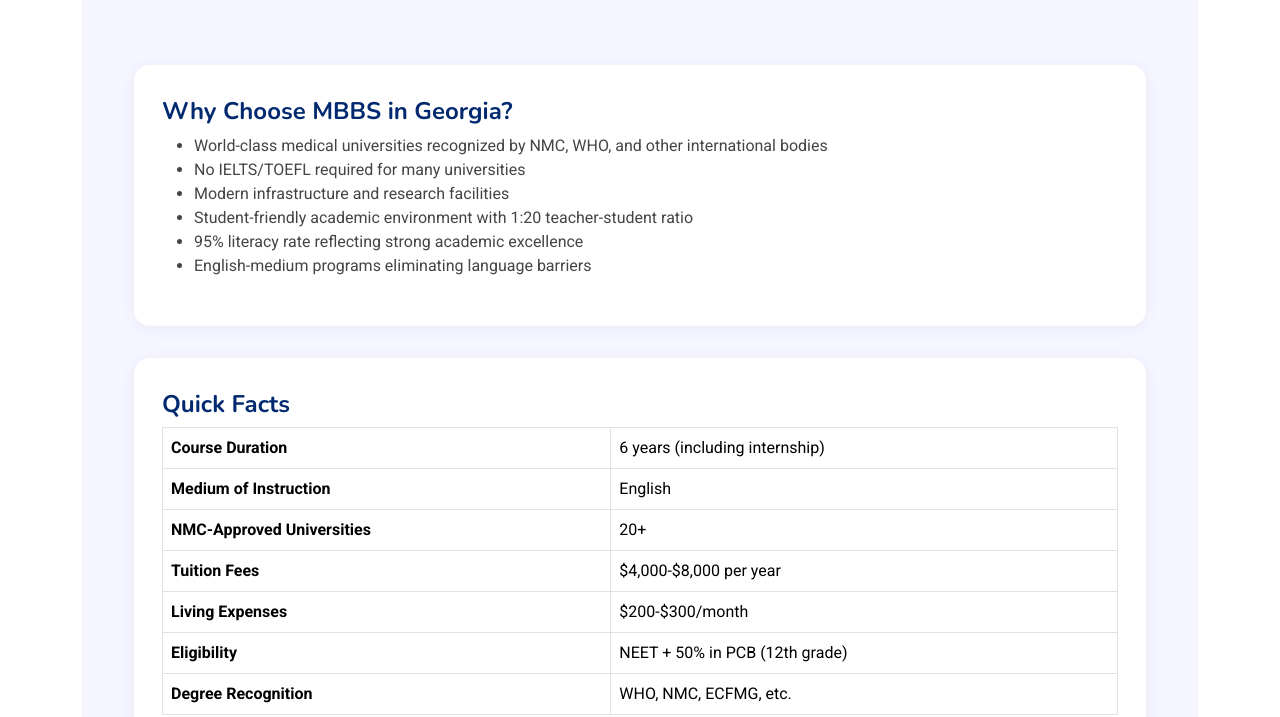
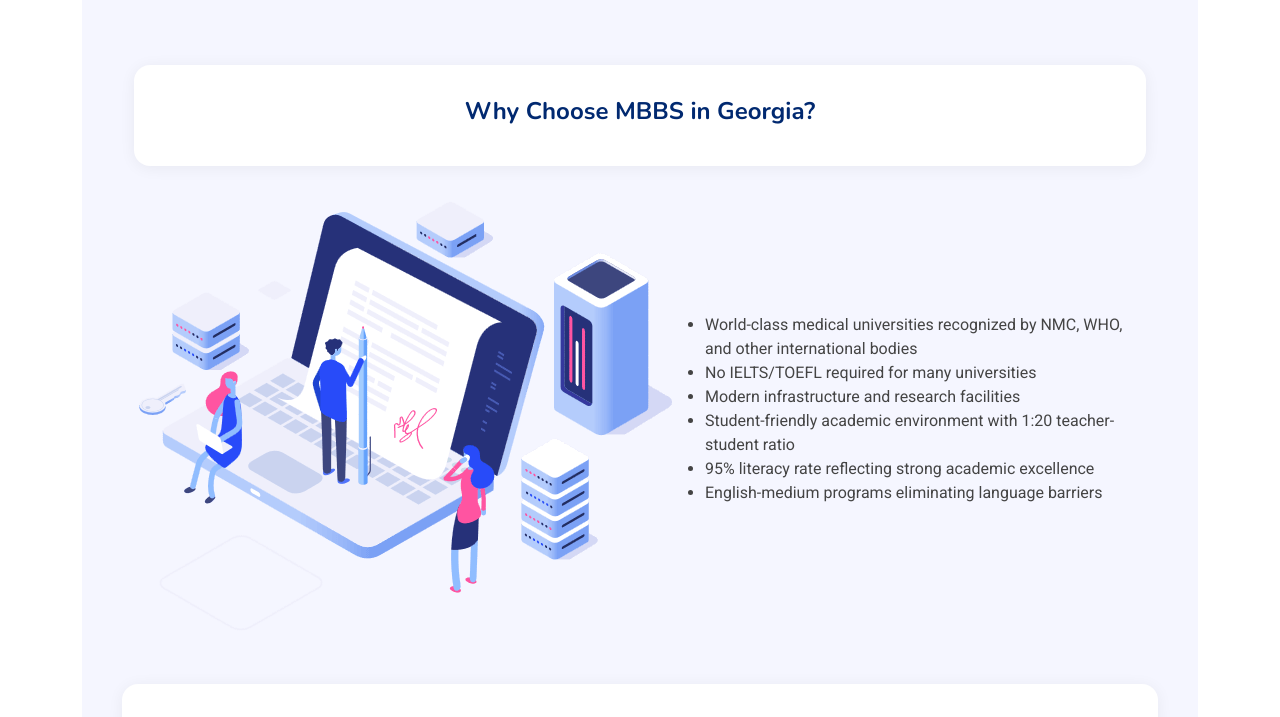
Before and after one commit to atulitha/kishore2, a plain HTML site: page universities/georgia.html in a window 1280 px wide. Shown: the part 83-800 px from the top of the page. Drawn offline with nearby package versions, Linux system fonts and the light colour scheme.

Commit message:
update georgia.html: enhance layout and styling for the MBBS section

```diff
--- a/universities/georgia.html
+++ b/universities/georgia.html
@@ -148,8 +148,10 @@
                      data-aos-delay="200">
                     <div class="content">
                         <div class="container my-5">
-                            <div class="georgia-section">
-                                <h2>Why Choose MBBS in Georgia?</h2>
+                            <div class="georgia-section text-center">
+                                <h2>Why Choose MBBS in Georgia?</h2> </div>
+                                <div class="col-lg-20 d-flex align-items-center" data-aos="fade-up" data-aos-delay="300">
+                                    <img src="../assets/img/hero-img-2.png" class="img-fluid" alt="Study MBBS in Georgia">
                                             <ul>
                                                 <li>World-class medical universities recognized by NMC, WHO, and other international bodies</li>
                                                 <li>No IELTS/TOEFL required for many universities</li>
@@ -158,6 +160,7 @@
                                                 <li>95% literacy rate reflecting strong academic excellence</li>
                                                 <li>English-medium programs eliminating language barriers</li>
                                             </ul>
+                                    </div>
                             </div>
 
                             <div class="georgia-section">
@@ -289,7 +292,7 @@
                     </div>
                 </div>
                 <div class="col-lg-6 d-flex align-items-center" data-aos="fade-up" data-aos-delay="300">
-                   <img src="../assets/img/georgia2-hero.jpg" class="img-fluid" alt="Study MBBS in Georgia">
+                   <img src="../assets/img/hero-img-2.png" class="img-fluid" alt="Study MBBS in Georgia">
                 </div>
             </div>
         </div>
```
Lines whose indentation alone changed are shown as unchanged.
